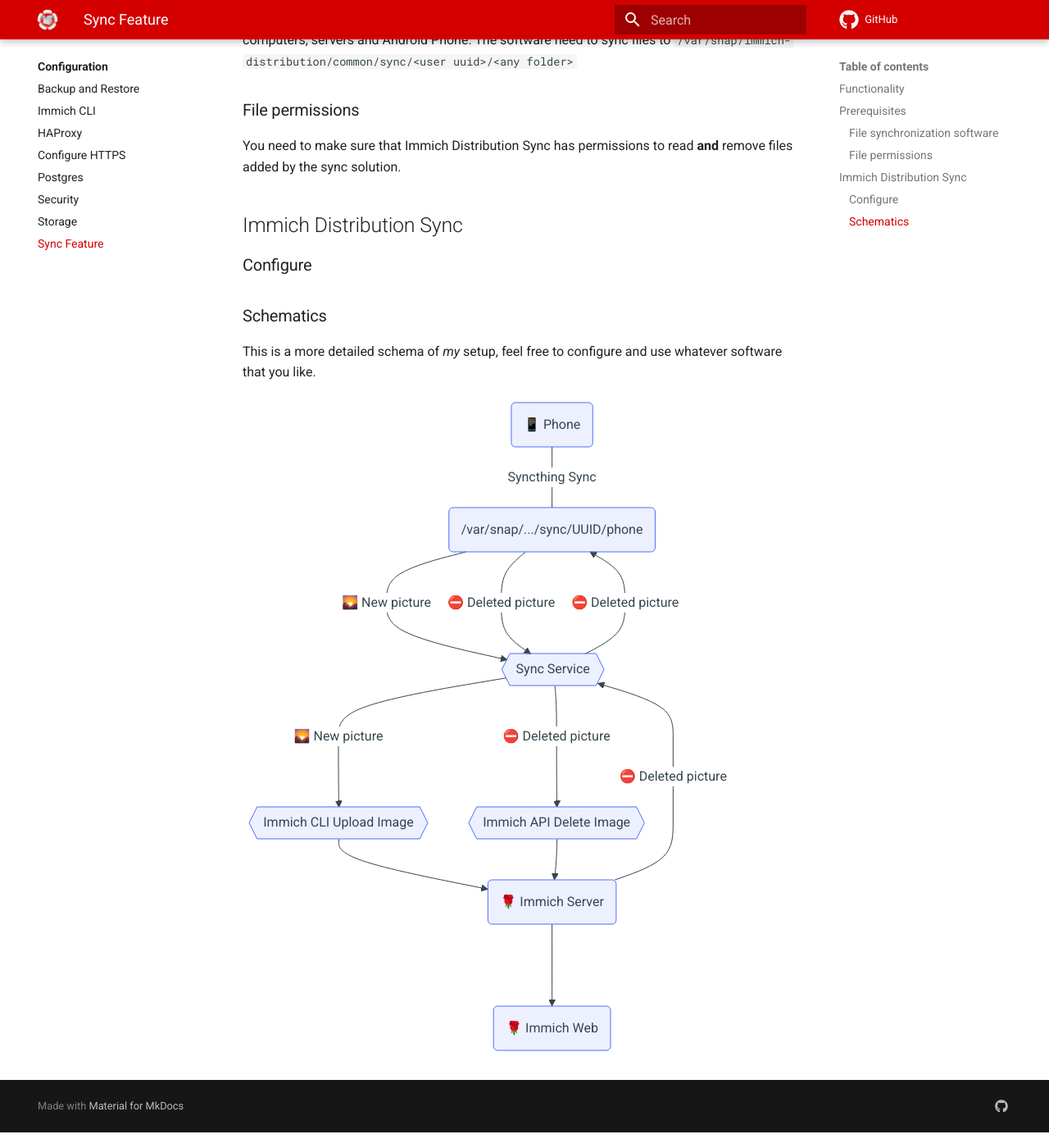
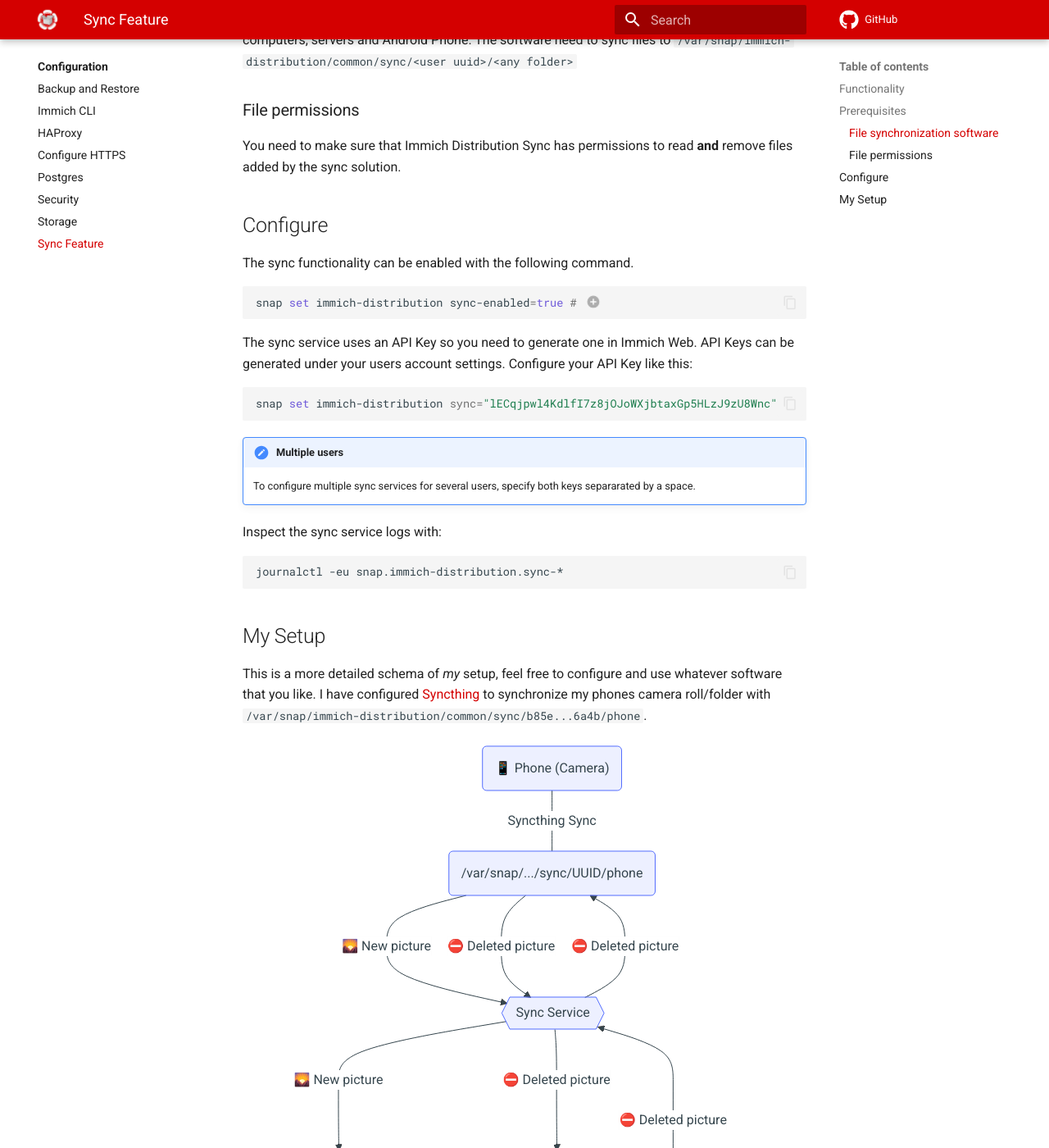
Before and after one commit to nsg/immich-distribution, an MkDocs documentation site: the page built from docs/docs/configuration/sync.md, in a window 1280 px wide and 1400 px high, scrolled down 1234 px. Shown: the whole window at 82% size. Built offline with MkDocs 1.6.1 and Material for MkDocs 9.7.7, drawn with Linux system fonts in a browser that asks for light colours; comment, search, counter and statistics services are not loaded.

Commit message:
finalize sync docs

````diff
--- a/docs/docs/configuration/sync.md
+++ b/docs/docs/configuration/sync.md
@@ -38,17 +38,38 @@
 
 You need to make sure that Immich Distribution Sync has permissions to read **and** remove files added by the sync solution.
 
-## Immich Distribution Sync
+## Configure
 
-### Configure
+The sync functionality can be enabled with the following command.
 
-### Schematics
+```bash
+snap set immich-distribution sync-enabled=true # (1)
+```
 
-This is a more detailed schema of _my_ setup, feel free to configure and use whatever software that you like.
+1. or `false` to disable the service
+
+The sync service uses an API Key so you need to generate one in Immich Web. API Keys can be generated under your users account settings. Configure your API Key like this:
+
+```bash
+snap set immich-distribution sync="lECqjpwl4KdlfI7z8jOJoWXjbtaxGp5HLzJ9zU8Wnc"
+```
+
+!!! Note "Multiple users"
+    To configure multiple sync services for several users, specify both keys separarated by a space.
+
+Inspect the sync service logs with:
+
+```bash
+journalctl -eu snap.immich-distribution.sync-*
+```
+
+## My Setup
+
+This is a more detailed schema of _my_ setup, feel free to configure and use whatever software that you like. I have configured [Syncthing](https://syncthing.net) to synchronize my phones camera roll/folder with `/var/snap/immich-distribution/common/sync/b85e...6a4b/phone`.
 
 ``` mermaid
 graph TB
-P("📱 Phone")
+P("📱 Phone (Camera)")
 IS("🌹 Immich Server")
 IW("🌹 Immich Web")
 SY("/var/snap/.../sync/UUID/phone")
````
Also changed, not shown: other parts of docs/docs/configuration/sync.md (+2 -1 lines).
